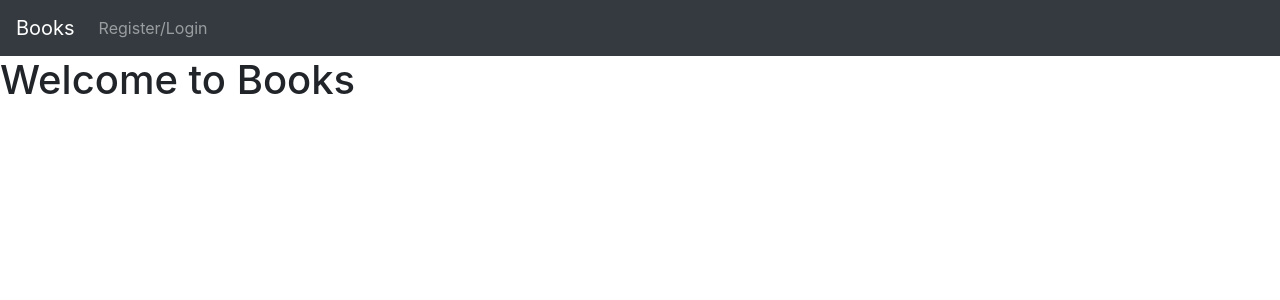
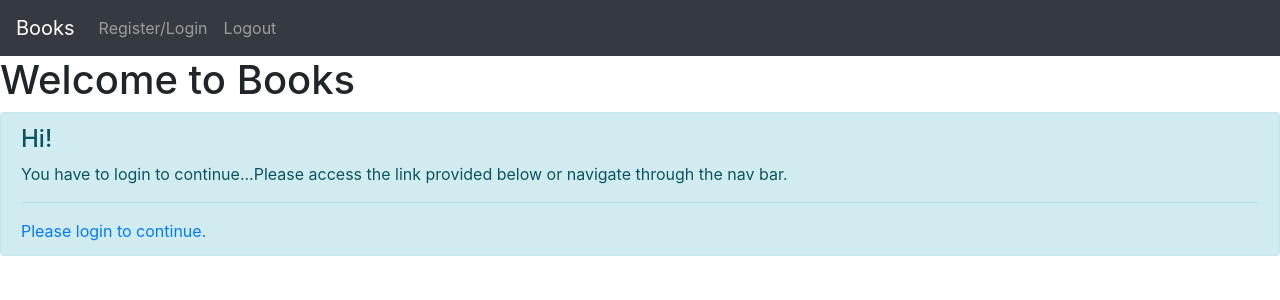
Before and after one commit to TulasiJagan49/Git_Commands_Practise, a Flask app: page / in a window 1280 px wide. Shown: the top 300 px of the page. Run offline with Flask 2, Linux system fonts and the light colour scheme; some libraries are stand-ins or nearby versions.

Commit message:
Finished implementing logout.

```diff
--- a/project1/application.py
+++ b/project1/application.py
@@ -41,9 +41,11 @@ class User(db.Model):
 
 @app.route("/")
 def index():
+
     if(session.get("name") != None and session.get("password") != None):
         return render_template("index.html", flag = True, name = session.get("name"))
-    return render_template("index.html", flag = False)
+    return render_template("/index.html", flag = False,
+     message = """ You have to login to continue...Please access the link provided below or navigate through the nav bar.""")
 
 @app.route("/register", methods = ["GET", "POST"])
 def register():
@@ -122,3 +124,15 @@ def auth():
             session.clear()
             return render_template("error.html",
                 message = """You might not be registered user. Please register first""")
+
+# For this task-2 already session is created and
+# now in this route is cleared.
+@app.route("/logout")
+def logout():
+    """ Log user out """
+
+    # Forget any user ID
+    session.clear()
+
+    # Redirect user to login form
+    return redirect("/")
--- a/project1/templates/index.html
+++ b/project1/templates/index.html
@@ -5,5 +5,11 @@
 		<h1> Welcome to Books {{ name }}</h1>
 	{% else %}
 		<h1> Welcome to Books</h1>
+		<div class="alert alert-info" role="alert">
+	       <h4 class="alert-heading">Hi!</h4>
+	        <p>{{ message }}</p>
+	        <hr>
+	        <a href = "{{ url_for('register') }}" class="mb-0" >Please login to continue.</a>
+    	</div>
 	{% endif %}
 {% endblock content %}
--- a/project1/templates/layout.html
+++ b/project1/templates/layout.html
@@ -20,6 +20,9 @@
           <li class="nav-item">
             <a class="nav-link" href="{{ url_for('register') }}">Register/Login</a>
           </li>
+          <li class="nav-item">
+            <a class="nav-link" href="{{ url_for('logout') }}">Logout</a>
+          </li>
         </ul>
       </div>
     </nav>
```
Also changed, not shown: project1/templates/error.html (+7 -5 lines).
